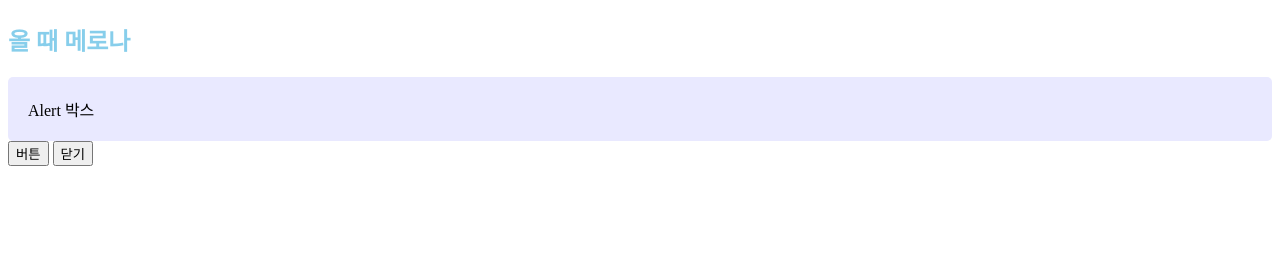
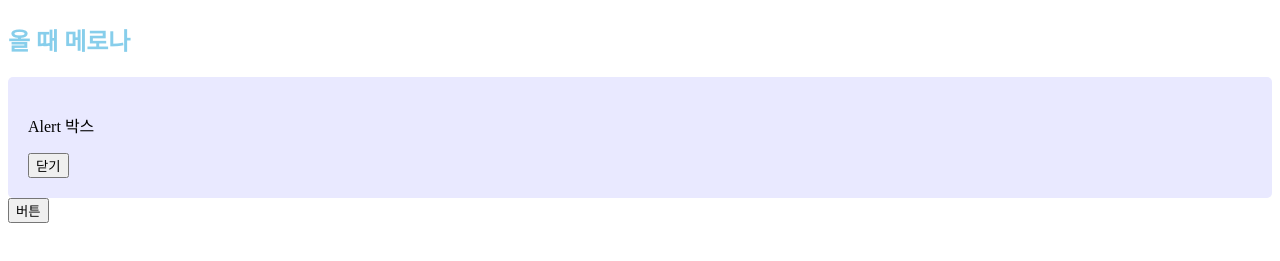
Before and after one commit to gaheehee/JS_practice, a plain HTML site: page index.html in a window 1280 px wide. Both pictures are taken after a click on the button "버튼". Shown: the part 133-394 px from the top of the page. Drawn offline with Linux system fonts and the light colour scheme.

Commit message:
Change to code with function

```diff
--- a/index.html
+++ b/index.html
@@ -11,13 +11,25 @@
         <h2 id = "hi"> 올 때 메로나 </h2>
 
         <!-- UI만들기: 미리 디자인해놓고 숨김, 버튼 누르면 보여줌 -->
-        <div class = "alert-box" id="alert">Alert 박스</div>
-        <button onclick="document.getElementById('alert').style.display = 'block';">버튼</button>
-        <button onclick="document.getElementById('alert').style.display = 'none'; ">닫기</button>
+        <div class = "alert-box" id="alert">
+            <p>Alert 박스</p>
+            <button onclick="noti_close(); ">닫기</button>
+        </div>
+        <button onclick="noti_open();">버튼</button>
+
 
         <!---html 변경-->
         <!--document.getElementById(?) : selector-->
         <script>
+
+            function noti_open(){
+                document.getElementById('alert').style.display = 'block';
+            }
+
+            function noti_close(){
+                document.getElementById('alert').style.display = 'none';
+            }
+
             document.getElementById('hello').innerHTML ='안녕';
             document.getElementById('hello').style.color ='pink';
             document.getElementById('hi').style.color ='skyblue';
```
